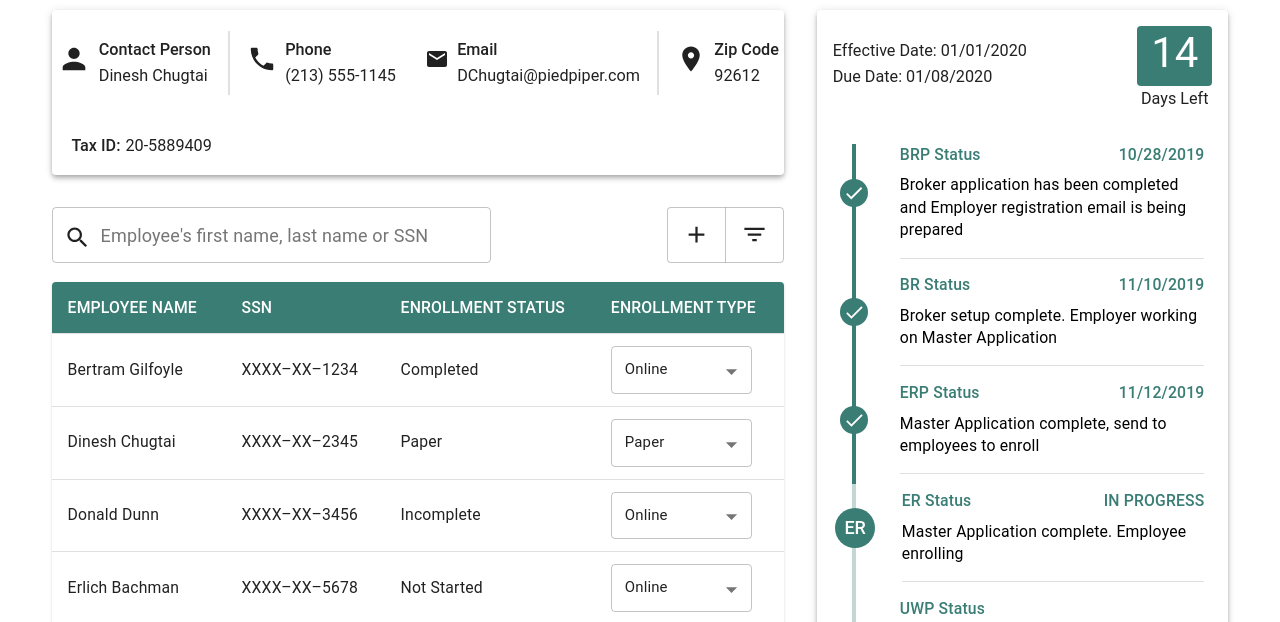
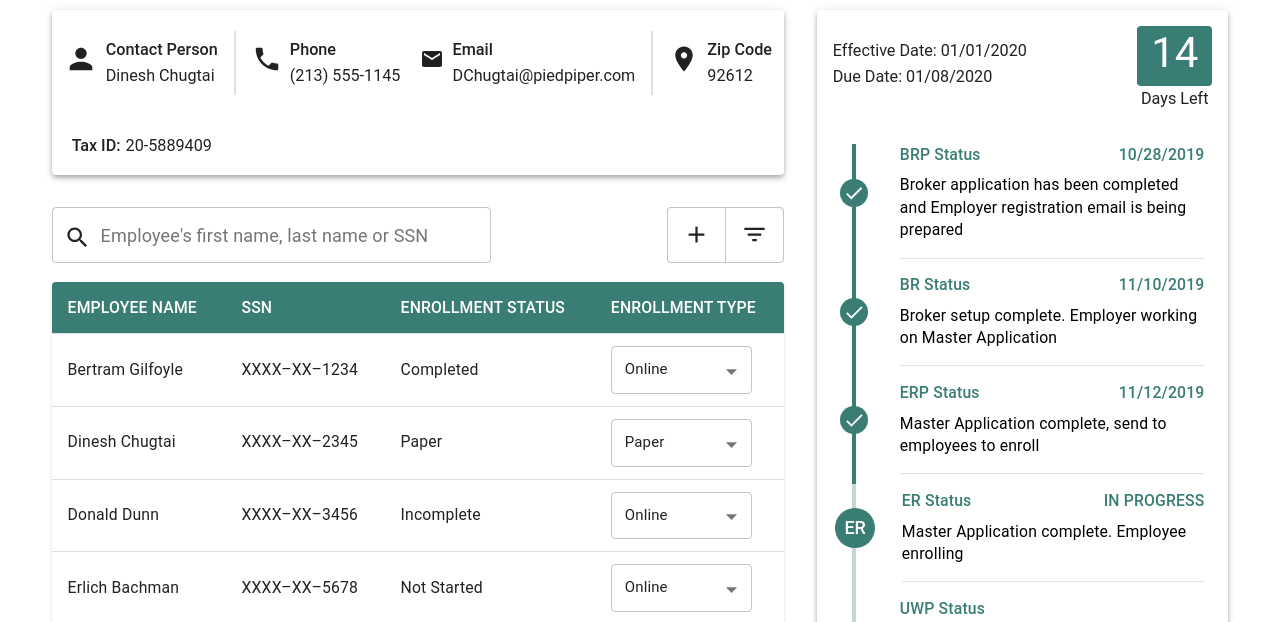
Before and after one commit to bgott/word_brown, a Gatsby site: page / in a window 1280 px wide. Shown: the part 160-782 px from the top of the page. Built offline with nearby package versions, Linux system fonts and the light colour scheme; Gatsby itself is replaced by a stand-in of ours.

Commit message:
padding for contact section

```diff
--- a/src/assets/scss/contact-card.scss
+++ b/src/assets/scss/contact-card.scss
@@ -4,12 +4,15 @@
         margin-bottom: 1.25em;
     }
     .row {
-        padding: 1em 0em;
+        padding: 1em 0.5em;
         display: flex;
         flex-direction: row;
         .MuiDivider-vertical {
             width: 2px;
             height: 65%;
+        }
+        .MuiGrid-item {
+            padding:12px 4px !important;
         }
         .contact-field {
             display:flex;
```
